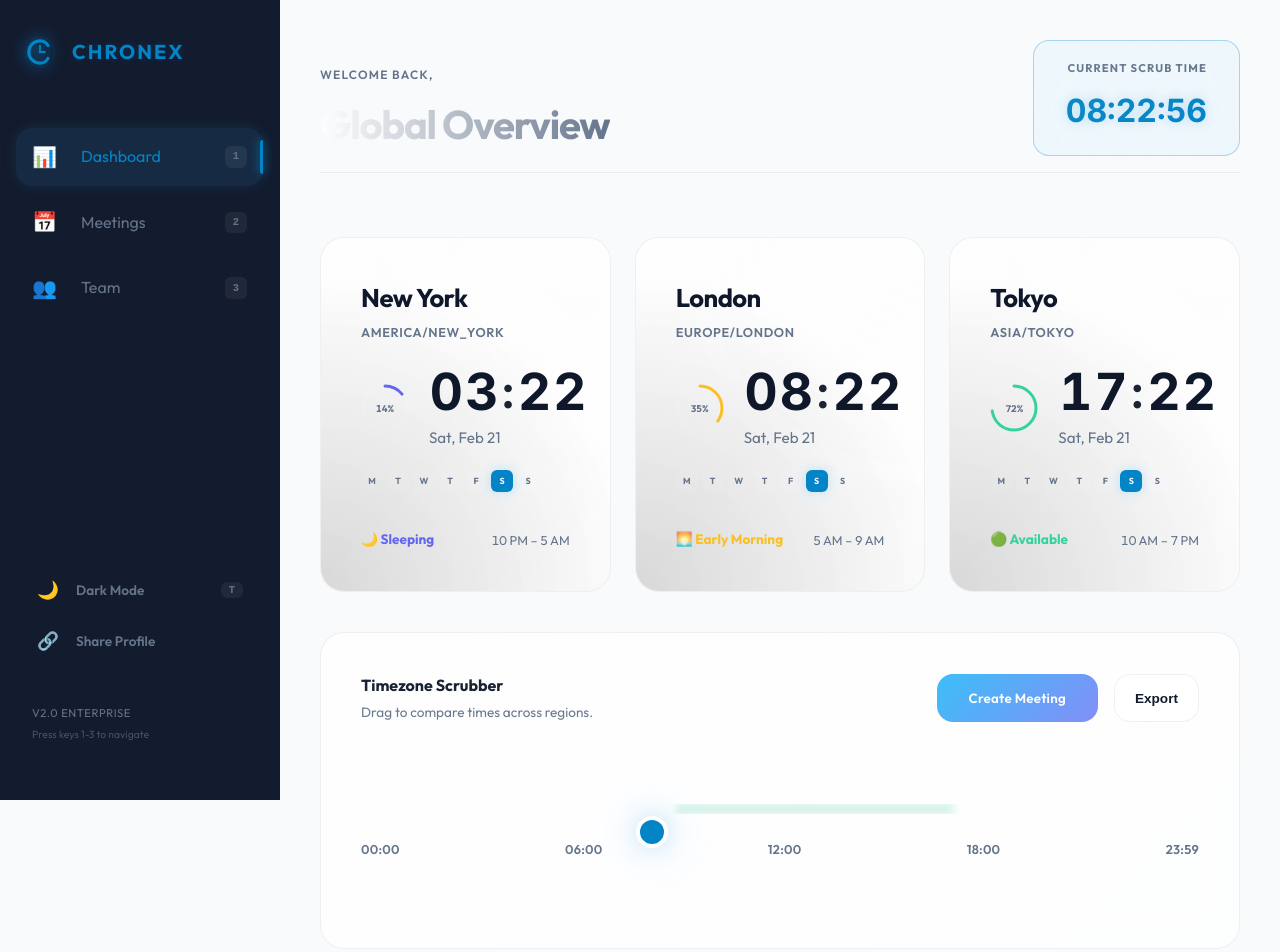
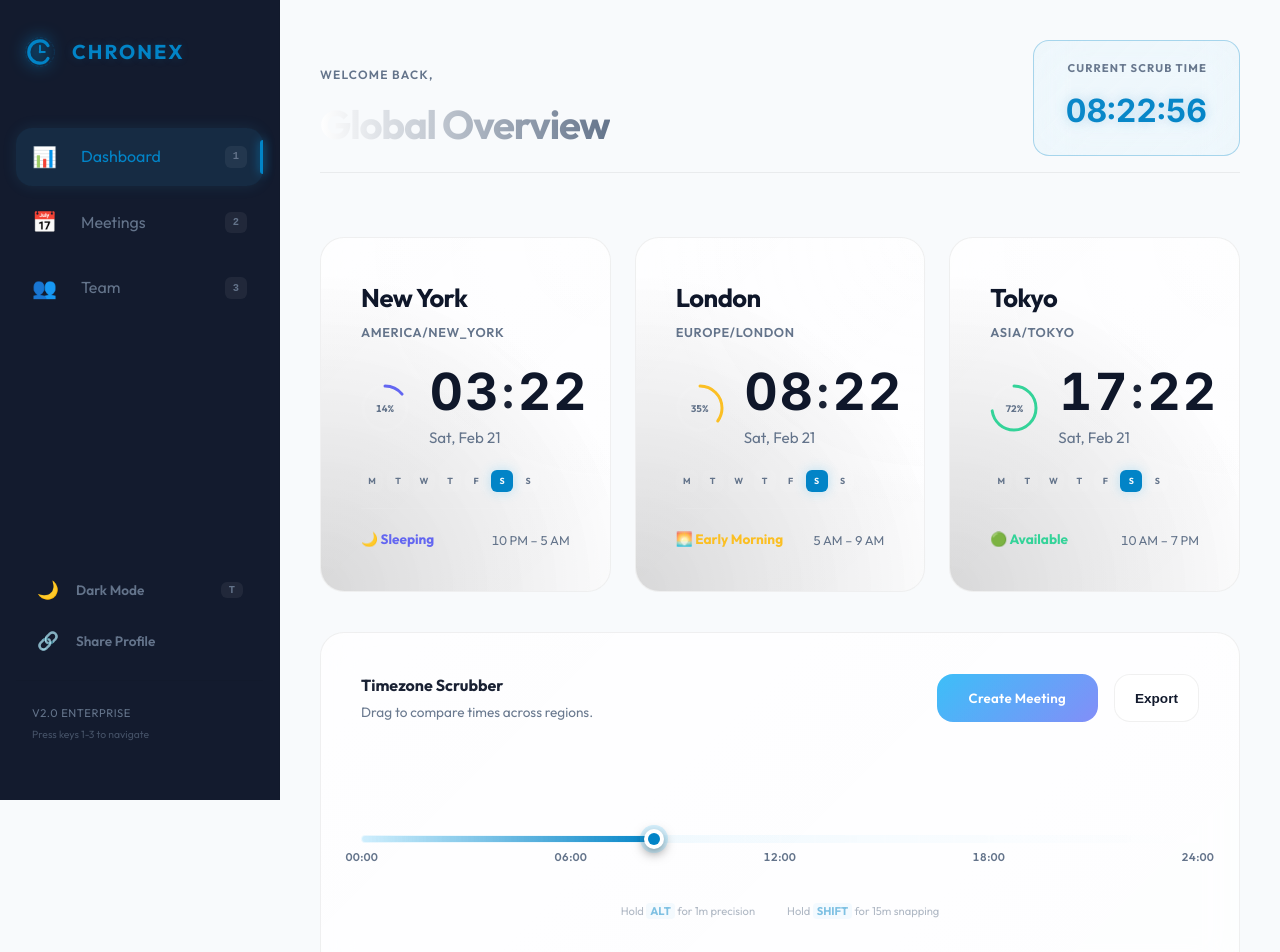
Before and after one commit to dvynshuu/chronex, a React (Vite) app in the folder client/: page / in a window 1280 px wide. Shown: the top 952 px of the page. Built offline with nearby package versions, Linux system fonts and the light colour scheme.

Commit message:
feat: implement enterprise-grade high-precision Timezone Scrubber

```diff
--- a/client/src/components/TimeScrubber/TimeScrubber.css
+++ b/client/src/components/TimeScrubber/TimeScrubber.css
@@ -1,121 +1,234 @@
-.time-scrubber {
+/* ═══════════════════════════════════════════════ */
+/* Enterprise Timezone Scrubber — Premium CSS     */
+/* ═══════════════════════════════════════════════ */
+
+:root {
+    --scrubber-height: 8px;
+    --scrubber-hit-area: 48px;
+    --scrubber-handle-size: 20px;
+}
+
+.scrubber-container {
+    padding-top: 60px;
+    /* Space for tooltip */
+    padding-bottom: 20px;
+    outline: none;
     position: relative;
-    padding: 3rem 0;
     user-select: none;
 }
 
-.time-scrubber__track {
-    height: 12px;
-    background: rgba(255, 255, 255, 0.05);
-    border-radius: 99px;
+.scrubber-track-area {
     position: relative;
-    overflow: hidden;
-    border: 1px solid rgba(255, 255, 255, 0.05);
+    height: var(--scrubber-hit-area);
+    display: flex;
+    align-items: center;
+    cursor: crosshair;
 }
 
-.time-scrubber__highlight {
+/* Base Track */
+.scrubber-track {
+    width: 100%;
+    height: var(--scrubber-height);
+    background: rgba(255, 255, 255, 0.05);
+    border-radius: 10px;
+    position: relative;
+    border: 1px solid rgba(255, 255, 255, 0.03);
+}
+
+.scrubber-track::before {
+    content: '';
     position: absolute;
+    inset: -1px;
+    border-radius: 10px;
+    background: linear-gradient(to right, rgba(56, 189, 248, 0.1), transparent);
+    pointer-events: none;
+}
+
+/* Progress Fill */
+.scrubber-progress {
+    position: absolute;
+    left: 0;
     top: 0;
     height: 100%;
-    opacity: 0.2;
-    filter: blur(4px);
+    background: linear-gradient(to right, rgba(56, 189, 248, 0.15), var(--color-primary));
+    border-radius: 10px;
+    pointer-events: none;
+    transition: width 0.1s cubic-bezier(0.16, 1, 0.3, 1);
 }
 
-.time-scrubber__highlight--work {
-    background: var(--color-work);
-    left: 37.5%;
-    width: 33.3%;
+/* Tick System */
+.scrubber-ticks {
+    position: absolute;
+    inset: 0;
+    pointer-events: none;
 }
 
-.time-scrubber__handle {
+.scrubber-tick {
+    position: absolute;
+    bottom: -1px;
+    width: 1px;
+    background: rgba(255, 255, 255, 0.1);
+    transform: translateX(-50%);
+}
+
+.scrubber-tick--major {
+    height: 18px;
+    background: rgba(255, 255, 255, 0.3);
+}
+
+.scrubber-tick--medium {
+    height: 12px;
+    background: rgba(255, 255, 255, 0.2);
+}
+
+.scrubber-tick--minor {
+    height: 6px;
+    background: rgba(255, 255, 255, 0.08);
+}
+
+.scrubber-tick-label {
+    position: absolute;
+    top: 24px;
+    left: 50%;
+    transform: translateX(-50%);
+    font-size: 0.7rem;
+    font-weight: 600;
+    color: var(--color-text-dim);
+    letter-spacing: 0.05em;
+    font-variant-numeric: tabular-nums;
+}
+
+/* Handle */
+.scrubber-handle {
     position: absolute;
     top: 50%;
-    left: var(--scrubber-progress);
-    transform: translateY(-50%) translateX(-50%);
+    width: var(--scrubber-handle-size);
+    height: var(--scrubber-handle-size);
+    background: #fff;
+    border-radius: 50%;
+    transform: translate(-50%, -50%);
+    box-shadow: 0 0 0 4px rgba(56, 189, 248, 0.2), 0 4px 12px rgba(0, 0, 0, 0.5);
+    transition: transform 0.2s cubic-bezier(0.34, 1.56, 0.64, 1),
+        left 0.1s cubic-bezier(0.16, 1, 0.3, 1);
     cursor: grab;
     z-index: 10;
-    transition: transform 0.2s cubic-bezier(0.34, 1.56, 0.64, 1);
 }
 
-.time-scrubber__handle:active {
-    cursor: grabbing;
-    transform: translateY(-50%) translateX(-50%) scale(1.1);
+.scrubber-handle::after {
+    content: '';
+    position: absolute;
+    inset: 4px;
+    border-radius: 50%;
+    background: var(--color-primary);
 }
 
-.time-scrubber__knob {
-    width: 32px;
-    height: 32px;
-    background: var(--color-primary);
-    border: 4px solid #fff;
-    border-radius: 50%;
-    box-shadow: 0 0 25px var(--color-primary-glow), 0 0 50px rgba(56, 189, 248, 0.2);
-    position: relative;
+.scrubber-handle-glow {
+    position: absolute;
+    inset: -20px;
+    background: radial-gradient(circle, rgba(56, 189, 248, 0.2), transparent 70%);
+    opacity: 0;
+    transition: opacity 0.3s ease;
+    pointer-events: none;
 }
 
-.time-scrubber__tooltip {
-    position: absolute;
-    left: 50%;
-    bottom: calc(100% + 20px);
-    transform: translateX(-50%);
-    background: rgba(15, 23, 42, 0.95);
-    backdrop-filter: blur(12px);
-    border: 1px solid var(--color-edge-active);
-    border-radius: var(--radius-md);
-    padding: 1.25rem;
-    min-width: 180px;
-    box-shadow: var(--shadow-premium);
-    pointer-events: none;
-    z-index: 100;
+.scrubber-container:focus-within .scrubber-handle {
+    box-shadow: 0 0 0 6px rgba(56, 189, 248, 0.3), 0 4px 12px rgba(0, 0, 0, 0.5);
 }
 
-.time-scrubber__tooltip::after {
+.scrubber--dragging .scrubber-handle {
+    transform: translate(-50%, -50%) scale(1.1);
+    box-shadow: 0 0 0 8px rgba(56, 189, 248, 0.4), 0 4px 20px rgba(0, 0, 0, 0.6);
+    cursor: grabbing;
+}
+
+.scrubber--dragging .scrubber-handle-glow,
+.scrubber-track-area:hover .scrubber-handle-glow {
+    opacity: 1;
+}
+
+/* Tooltip */
+.scrubber-tooltip {
+    position: absolute;
+    bottom: 40px;
+    left: 50%;
+    transform: translateX(-50%) translateY(10px) scale(0.9);
+    background: var(--color-bg-panel);
+    border: 1px solid var(--color-edge-active);
+    padding: 0.6rem 1rem;
+    border-radius: 12px;
+    display: flex;
+    flex-direction: column;
+    align-items: center;
+    gap: 2px;
+    opacity: 0;
+    pointer-events: none;
+    transition: all 0.3s cubic-bezier(0.16, 1, 0.3, 1);
+    box-shadow: 0 10px 30px -5px rgba(0, 0, 0, 0.8), 0 0 15px rgba(56, 189, 248, 0.15);
+    min-width: 90px;
+    backdrop-filter: var(--glass-blur);
+}
+
+.scrubber-tooltip--visible {
+    opacity: 1;
+    transform: translateX(-50%) translateY(0) scale(1);
+}
+
+.scrubber-tooltip::after {
     content: '';
     position: absolute;
-    top: 100%;
+    bottom: -6px;
     left: 50%;
-    transform: translateX(-50%);
-    border-width: 8px;
-    border-style: solid;
-    border-color: var(--color-edge-active) transparent transparent transparent;
+    transform: translateX(-50%) rotate(45deg);
+    width: 12px;
+    height: 12px;
+    background: var(--color-bg-panel);
+    border-right: 1px solid var(--color-edge-active);
+    border-bottom: 1px solid var(--color-edge-active);
 }
 
-.time-scrubber__tooltip-row {
-    display: flex;
-    justify-content: space-between;
-    align-items: center;
-    gap: 2rem;
-    margin-bottom: 0.75rem;
-    white-space: nowrap;
+.scrubber-tooltip-time {
+    font-size: 1.25rem;
+    font-weight: 700;
+    color: #fff;
+    font-family: inherit;
+    font-variant-numeric: tabular-nums;
+    letter-spacing: -0.02em;
 }
 
-.time-scrubber__tooltip-row:last-child {
-    margin-bottom: 0;
+.scrubber-tooltip-day {
+    font-size: 0.7rem;
+    font-weight: 600;
+    color: var(--color-text-dim);
+    text-transform: uppercase;
+    letter-spacing: 0.05em;
 }
 
-.time-scrubber__tooltip-city {
+/* Modifier Hints */
+.scrubber-hints {
+    display: flex;
+    justify-content: center;
+    gap: 2rem;
+    margin-top: 40px;
+    font-size: 0.7rem;
     color: var(--color-text-dim);
-    font-size: 0.75rem;
-    font-weight: 600;
-    text-transform: uppercase;
-    letter-spacing: 0.05em;
-    flex-shrink: 0;
+    opacity: 0.5;
+    transition: opacity 0.3s ease;
 }
 
-.time-scrubber__tooltip-time {
-    font-weight: 700;
-    font-size: 1rem;
-    color: var(--color-text-primary);
-    font-family: 'Inter', sans-serif;
-    white-space: nowrap;
-    text-align: right;
+.scrubber-container:hover .scrubber-hints {
+    opacity: 0.8;
 }
 
-.time-scrubber__labels {
-    display: flex;
-    justify-content: space-between;
-    margin-top: 1.5rem;
-    font-size: 0.8rem;
-    color: var(--color-text-dim);
-    font-weight: 600;
-    letter-spacing: 0.02em;
+.scrubber-hints b {
+    color: var(--color-primary);
+    padding: 1px 4px;
+    background: rgba(56, 189, 248, 0.1);
+    border-radius: 4px;
 }
+
+/* GPU Acceleration */
+.scrubber-handle,
+.scrubber-progress,
+.scrubber-tooltip {
+    will-change: transform, left, width;
+}
--- a/client/src/components/TimeScrubber/TimeScrubber.jsx
+++ b/client/src/components/TimeScrubber/TimeScrubber.jsx
@@ -1,80 +1,220 @@
-import React, { useState, useRef } from 'react';
-import { motion, AnimatePresence } from 'framer-motion';
+import React, { useState, useRef, useEffect, useCallback, useMemo } from 'react';
+import { DateTime } from 'luxon';
 import './TimeScrubber.css';
 
+/**
+ * Enterprise-grade Timezone Scrubber
+ * High-precision, interaction-focused, performance-optimized.
+ */
 const TimeScrubber = ({ onTimeChange, baseTime }) => {
-    const [activeHour, setActiveHour] = useState(baseTime.hour);
+    // Current minutes (0-1439)
+    const [minutes, setMinutes] = useState(() => (baseTime.hour * 60) + baseTime.minute);
     const [isDragging, setIsDragging] = useState(false);
+    const [isHovering, setIsHovering] = useState(false);
+
+    // Refs for interaction state to avoid jitter and excessive re-renders
     const containerRef = useRef(null);
+    const trackRef = useRef(null);
+    const frameRef = useRef(null);
+    const lastMinutesRef = useRef(minutes);
 
-    const zones = [
-        { city: 'New York', zone: 'America/New_York' },
-        { city: 'London', zone: 'Europe/London' },
-        { city: 'Tokyo', zone: 'Asia/Tokyo' }
-    ];
+    // Dynamic snap interval based on keyboard modifiers
+    const getInterval = (e) => {
+        if (e?.altKey) return 1;    // High precision
+        if (e?.shiftKey) return 15; // Coarse precision
+        return 5;                   // Default
+    };
 
-    const handleDrag = (event, info) => {
-        if (!containerRef.current) return;
-        const rect = containerRef.current.getBoundingClientRect();
-        const x = info.point.x - rect.left;
-        const hour = Math.min(23, Math.max(0, Math.round((x / rect.width) * 23)));
+    /**
+     * Maps a horizontal pixel position inside the track to minutes (0-1439).
+     * Handles clamping and snapping logic.
+     */
+    const calculateMinutes = useCallback((clientX, rect, interval) => {
+        if (!rect) return 0;
 
-        if (hour !== activeHour) {
-            setActiveHour(hour);
-            onTimeChange(hour);
+        let x = clientX - rect.left;
+        x = Math.max(0, Math.min(x, rect.width)); // Clamp to bounds
+
+        const rawMinutes = (x / rect.width) * 1439;
+        const snapped = Math.round(rawMinutes / interval) * interval;
+
+        return Math.min(1439, Math.max(0, snapped));
+    }, []);
+
+    const updateTime = useCallback((newMinutes) => {
+        if (newMinutes === lastMinutesRef.current) return;
+
+        lastMinutesRef.current = newMinutes;
+        setMinutes(newMinutes);
+
+        // Notify parent. Since our parent expect 'hour' in previous version,
+        // we'll update this once Dashboard is adjusted, or provide the hour for now.
+        // For Chronex v2, we want precision, so we'll pass minutes or a DateTime.
+        if (onTimeChange) {
+            onTimeChange(newMinutes);
         }
+    }, [onTimeChange]);
+
+    // --- Drag Logic ---
+    const handleMouseMove = useCallback((e) => {
+        if (!isDragging || !trackRef.current) return;
+
+        // Use requestAnimationFrame for 60fps interaction smoothness
+        if (frameRef.current) cancelAnimationFrame(frameRef.current);
+
+        frameRef.current = requestAnimationFrame(() => {
+            const rect = trackRef.current.getBoundingClientRect();
+            const interval = getInterval(e);
+            const m = calculateMinutes(e.clientX, rect, interval);
+            updateTime(m);
+        });
+    }, [isDragging, calculateMinutes, updateTime]);
+
+    const handleMouseUp = useCallback(() => {
+        setIsDragging(false);
+        document.body.style.cursor = 'default';
+        document.body.style.userSelect = 'auto';
+    }, []);
+
+    const handleMouseDown = (e) => {
+        setIsDragging(true);
+        document.body.style.cursor = 'grabbing';
+        document.body.style.userSelect = 'none';
+
+        // Immediate jump on click
+        const rect = trackRef.current.getBoundingClientRect();
+        const interval = getInterval(e);
+        const m = calculateMinutes(e.clientX, rect, interval);
+        updateTime(m);
     };
+
+    useEffect(() => {
+        if (isDragging) {
+            window.addEventListener('mousemove', handleMouseMove);
+            window.addEventListener('mouseup', handleMouseUp);
+        } else {
+            window.removeEventListener('mousemove', handleMouseMove);
+            window.removeEventListener('mouseup', handleMouseUp);
+        }
+        return () => {
+            window.removeEventListener('mousemove', handleMouseMove);
+            window.removeEventListener('mouseup', handleMouseUp);
+        };
+    }, [isDragging, handleMouseMove, handleMouseUp]);
+
+    // --- Keyboard Logic ---
+    const handleKeyDown = (e) => {
+        let delta = 0;
+        const interval = getInterval(e);
+
+        if (e.key === 'ArrowRight') delta = interval;
+        else if (e.key === 'ArrowLeft') delta = -interval;
+        else return;
+
+        e.preventDefault();
+        const next = Math.max(0, Math.min(1439, minutes + delta));
+        updateTime(next);
+    };
+
+    // --- Visual Ticks ---
+    const ticks = useMemo(() => {
+        const t = [];
+        // Generate ticks every 15 minutes (96 total)
+        for (let i = 0; i <= 1440; i += 15) {
+            const isMajor = i % 360 === 0;    // 6 hours
+            const isMedium = i % 60 === 0;   // 1 hour
+            const position = (i / 1440) * 100;
+
+            t.push({
+                minutes: i,
+                position,
+                type: isMajor ? 'major' : isMedium ? 'medium' : 'minor',
+                label: isMajor ? `${i / 60}:00`.padStart(5, '0') : null
+            });
+        }
+        return t;
+    }, []);
+
+    // Tooltip formatting
+    const displayTime = useMemo(() => {
+        const h = Math.floor(minutes / 60);
+        const m = minutes % 60;
+        const hourStr = h.toString().padStart(2, '0');
+        const minStr = m.toString().padStart(2, '0');
+        return `${hourStr}:${minStr}`;
+    }, [minutes]);
+
+    // Sync from props (external change)
+    useEffect(() => {
+        const target = (baseTime.hour * 60) + baseTime.minute;
+        if (!isDragging && target !== lastMinutesRef.current) {
+            setMinutes(target);
+            lastMinutesRef.current = target;
+        }
+    }, [baseTime, isDragging]);
+
+    const progressPercent = (minutes / 1439) * 100;
 
     return (
         <div
-            className="time-scrubber"
-            ref={containerRef}
-            style={{
-                '--scrubber-progress': `${(activeHour / 23) * 100}%`
-            }}
+            className={`scrubber-container ${isDragging ? 'scrubber--dragging' : ''}`}
+            onKeyDown={handleKeyDown}
+            tabIndex="0"
+            role="slider"
+            aria-valuemin="0"
+            aria-valuemax="1439"
+            aria-valuenow={minutes}
+            aria-valuetext={displayTime}
+            aria-label="Time Scrubber"
         >
-            <div className="time-scrubber__track">
-                <div className="time-scrubber__highlight time-scrubber__highlight--work"></div>
+            <div
+                className="scrubber-track-area"
+                onMouseDown={handleMouseDown}
+                onMouseEnter={() => setIsHovering(true)}
+                onMouseLeave={() => setIsHovering(false)}
+                ref={trackRef}
+            >
+                {/* Visual Track */}
+                <div className="scrubber-track">
+                    {/* Tick scale */}
+                    <div className="scrubber-ticks">
+                        {ticks.map(tick => (
+                            <div
+                                key={tick.minutes}
+                                className={`scrubber-tick scrubber-tick--${tick.type}`}
+                                style={{ left: `${tick.position}%` }}
+                            >
+                                {tick.label && <span className="scrubber-tick-label">{tick.label}</span>}
+                            </div>
+                        ))}
+                    </div>
+
+                    {/* Progress Fill */}
+                    <div
+                        className="scrubber-progress"
+                        style={{ width: `${progressPercent}%` }}
+                    />
+
+                    {/* Handle */}
+                    <div
+                        className="scrubber-handle"
+                        style={{ left: `${progressPercent}%` }}
+                    >
+                        <div className="scrubber-handle-glow" />
+
+                        {/* Tooltip */}
+                        <div className={`scrubber-tooltip ${(isDragging || isHovering) ? 'scrubber-tooltip--visible' : ''}`}>
+                            <div className="scrubber-tooltip-time">{displayTime}</div>
+                            <div className="scrubber-tooltip-day">{baseTime.toFormat('EEE, MMM dd')}</div>
+                        </div>
+                    </div>
+                </div>
             </div>
 
-            <motion.div
-                drag="x"
-                dragConstraints={{ left: 0, right: 0 }}
-                dragElastic={0}
-                onDragStart={() => setIsDragging(true)}
-                onDragEnd={() => setIsDragging(false)}
-                onDrag={handleDrag}
-                className="time-scrubber__handle"
-            >
-                <div className="time-scrubber__knob">
-                    <AnimatePresence>
-                        {isDragging && (
-                            <motion.div
-                                initial={{ opacity: 0, y: 10, scale: 0.9 }}
-                                animate={{ opacity: 1, y: -90, scale: 1 }}
-                                exit={{ opacity: 0, y: 10, scale: 0.9 }}
-                                className="time-scrubber__tooltip"
-                            >
-                                {zones.map(z => (
-                                    <div key={z.city} className="time-scrubber__tooltip-row">
-                                        <span className="time-scrubber__tooltip-city">{z.city}</span>
-                                        <span className="time-scrubber__tooltip-time">
-                                            {baseTime.setZone(z.zone).toFormat('hh:mm a')}
-                                        </span>
-                                    </div>
-                                ))}
-                            </motion.div>
-                        )}
-                    </AnimatePresence>
-                </div>
-            </motion.div>
-
-            <div className="time-scrubber__labels">
-                <span>00:00</span>
-                <span>06:00</span>
-                <span>12:00</span>
-                <span>18:00</span>
-                <span>23:59</span>
+            {/* Hint labels */}
+            <div className="scrubber-hints">
+                <span>Hold <b>ALT</b> for 1m precision</span>
+                <span>Hold <b>SHIFT</b> for 15m snapping</span>
             </div>
         </div>
     );
--- a/client/src/views/Dashboard.jsx
+++ b/client/src/views/Dashboard.jsx
@@ -8,7 +8,7 @@ import './Dashboard.css';
 
 const Dashboard = () => {
     const liveClock = useAnimationClock(1000);
-    const [scrubOffset, setScrubOffset] = useState(0);
+    const [scrubOffset, setScrubOffset] = useState(null); // total minutes offset from start of day
     const [favoriteZones, setFavoriteZones] = useState([
         { city: 'New York', zone: 'America/New_York', workStart: 9, workEnd: 17 },
         { city: 'London', zone: 'Europe/London', workStart: 9, workEnd: 18 },
@@ -17,12 +17,12 @@ const Dashboard = () => {
 
     const [draggedIndex, setDraggedIndex] = useState(null);
 
-    const baseTime = scrubOffset !== 0
-        ? liveClock.set({ hour: scrubOffset, minute: 0, second: 0 })
+    const baseTime = scrubOffset !== null
+        ? liveClock.startOf('day').plus({ minutes: scrubOffset })
         : liveClock;
 
-    const handleTimeChange = useCallback((hour) => {
-        setScrubOffset(hour);
+    const handleTimeChange = useCallback((totalMinutes) => {
+        setScrubOffset(totalMinutes);
     }, []);
 
     // Detect user's local timezone for "isLocal" flag
```
Also changed, not shown: 1 other file (tests, documents, lock files or other folders).
